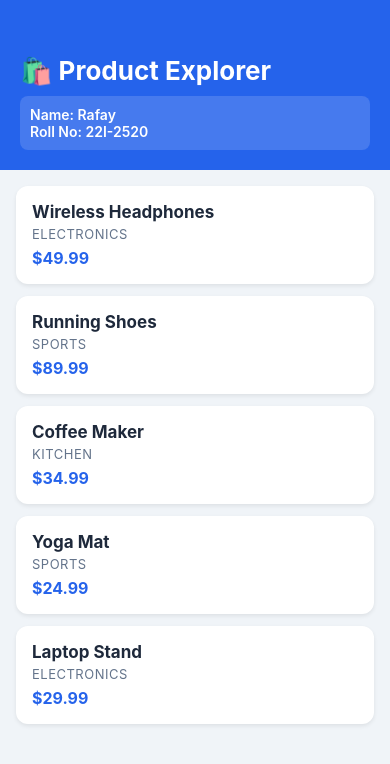
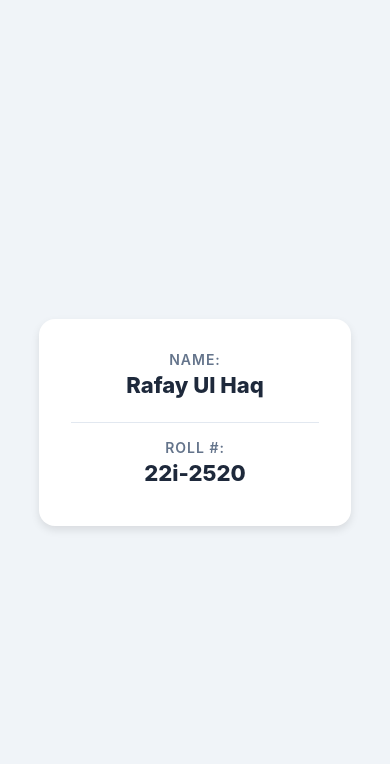
Before and after one commit to RafayUlHaq/SMDTask, a React Native app: screen / in a window 390 px wide. Shown: the top 764 px of the page. Built offline with nearby package versions, Linux system fonts and the light colour scheme.

Commit message:
feat: simplify UI to show name and roll number only

```diff
--- a/App.tsx
+++ b/App.tsx
@@ -1,57 +1,17 @@
 import { StatusBar } from 'expo-status-bar';
-import { StyleSheet, Text, View, FlatList } from 'react-native';
-
-// Student info
-const STUDENT_NAME = 'Rafay';
-const ROLL_NUMBER = '22I-2520';
-
-interface Product {
-  id: string;
-  name: string;
-  price: string;
-  category: string;
-}
-
-const PRODUCTS: Product[] = [
-  { id: '1', name: 'Wireless Headphones', price: '$49.99', category: 'Electronics' },
-  { id: '2', name: 'Running Shoes', price: '$89.99', category: 'Sports' },
-  { id: '3', name: 'Coffee Maker', price: '$34.99', category: 'Kitchen' },
-  { id: '4', name: 'Yoga Mat', price: '$24.99', category: 'Sports' },
-  { id: '5', name: 'Laptop Stand', price: '$29.99', category: 'Electronics' },
-];
-
-function ProductCard({ item }: { item: Product }) {
-  return (
-    <View style={styles.card}>
-      <Text style={styles.productName}>{item.name}</Text>
-      <Text style={styles.productCategory}>{item.category}</Text>
-      <Text style={styles.productPrice}>{item.price}</Text>
-    </View>
-  );
-}
+import { StyleSheet, Text, View } from 'react-native';
 
 export default function App() {
   return (
     <View style={styles.container}>
-      {/* Header with student info */}
-      <View style={styles.header}>
-        <Text style={styles.appTitle}>🛍️ Product Explorer</Text>
-        <View style={styles.studentInfo}>
-          <Text style={styles.studentText}>Name: {STUDENT_NAME}</Text>
-          <Text style={styles.studentText}>Roll No: {ROLL_NUMBER}</Text>
-        </View>
+      <View style={styles.card}>
+        <Text style={styles.label}>Name:</Text>
+        <Text style={styles.value}>Rafay Ul Haq</Text>
+        <View style={styles.divider} />
+        <Text style={styles.label}>Roll #:</Text>
+        <Text style={styles.value}>22i-2520</Text>
       </View>
-
-      {/* Product List */}
-      <FlatList
-        data={PRODUCTS}
-        keyExtractor={(item) => item.id}
-        renderItem={({ item }) => <ProductCard item={item} />}
-        contentContainerStyle={styles.listContainer}
-        showsVerticalScrollIndicator={false}
-      />
-
-      <StatusBar style="light" />
+      <StatusBar style="auto" />
     </View>
   );
 }
@@ -60,59 +20,39 @@ const styles = StyleSheet.create({
   container: {
     flex: 1,
     backgroundColor: '#f0f4f8',
-  },
-  header: {
-    backgroundColor: '#2563eb',
-    paddingTop: 55,
-    paddingBottom: 20,
-    paddingHorizontal: 20,
-  },
-  appTitle: {
-    fontSize: 26,
-    fontWeight: 'bold',
-    color: '#ffffff',
-    marginBottom: 10,
-  },
-  studentInfo: {
-    backgroundColor: 'rgba(255,255,255,0.15)',
-    borderRadius: 8,
-    padding: 10,
-  },
-  studentText: {
-    color: '#ffffff',
-    fontSize: 14,
-    fontWeight: '600',
-  },
-  listContainer: {
-    padding: 16,
-    gap: 12,
+    alignItems: 'center',
+    justifyContent: 'center',
   },
   card: {
     backgroundColor: '#ffffff',
-    borderRadius: 12,
-    padding: 16,
+    borderRadius: 16,
+    padding: 32,
+    alignItems: 'center',
+    width: '80%',
     shadowColor: '#000',
-    shadowOffset: { width: 0, height: 2 },
-    shadowOpacity: 0.08,
-    shadowRadius: 4,
-    elevation: 3,
+    shadowOffset: { width: 0, height: 4 },
+    shadowOpacity: 0.1,
+    shadowRadius: 8,
+    elevation: 5,
   },
-  productName: {
-    fontSize: 17,
-    fontWeight: '700',
-    color: '#1e293b',
+  label: {
+    fontSize: 14,
+    color: '#64748b',
+    fontWeight: '600',
+    textTransform: 'uppercase',
+    letterSpacing: 1,
     marginBottom: 4,
   },
-  productCategory: {
-    fontSize: 13,
-    color: '#64748b',
-    marginBottom: 6,
-    textTransform: 'uppercase',
-    letterSpacing: 0.5,
+  value: {
+    fontSize: 22,
+    fontWeight: '800',
+    color: '#1e293b',
+    marginBottom: 8,
   },
-  productPrice: {
-    fontSize: 16,
-    fontWeight: '700',
-    color: '#2563eb',
+  divider: {
+    width: '100%',
+    height: 1,
+    backgroundColor: '#e2e8f0',
+    marginVertical: 16,
   },
 });
```
